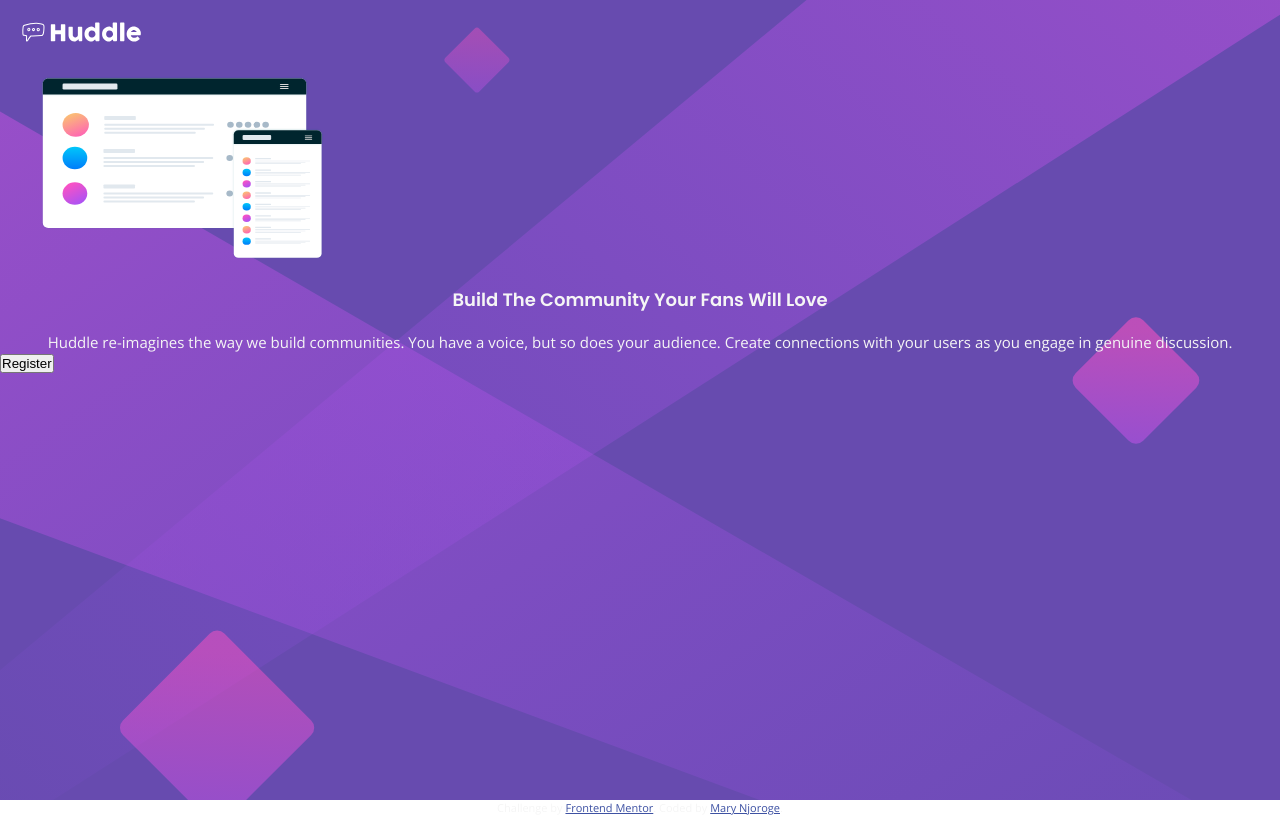
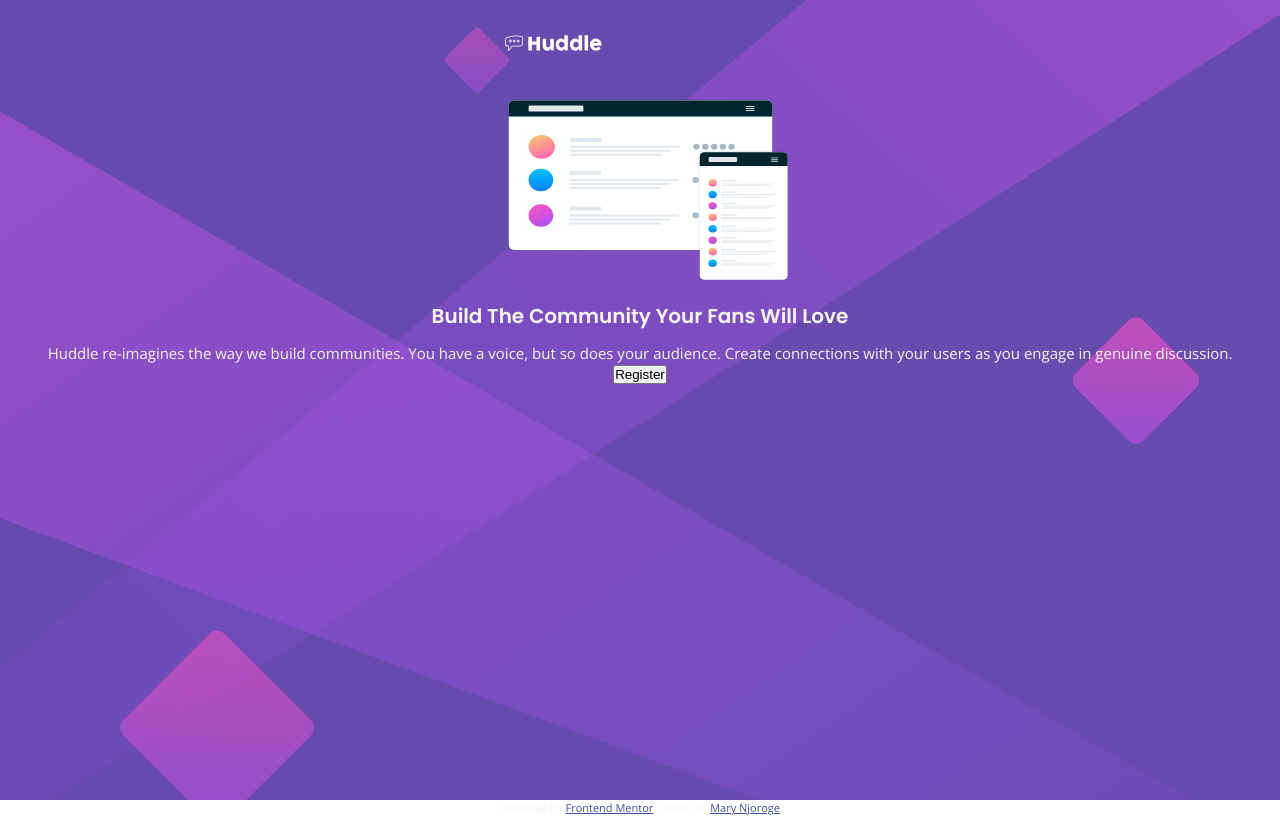
Before and after one commit to Maryahcee/huddle-landing-page, a plain HTML site: page index.html in a window 1280 px wide. Drawn offline with nearby package versions, Linux system fonts and the light colour scheme.

Commit message:
Update styles.css
update .logo, .mockup, h2, margin and font

```diff
--- a/styles.css
+++ b/styles.css
@@ -16,6 +16,7 @@
   height: 100vh;
   display: flex;
   flex-direction: column;
+  align-items: center;
   background: url(./images/bg-mobile.svg) no-repeat center/cover;
   background-color: var(--Violet-primary);
 }
@@ -23,33 +24,35 @@
 .logo img {
   margin-right: 12rem;
   height: 2rem;
-  width: 8rem;
-  margin: 1rem;
+  width: 6.5rem;
+  margin: 1.7rem 0;
+  margin-right: 11rem;
+  color: whitesmoke;
 }
 
 .mockup img {
   display: flex;
-  justify-content: center;
   height: 200px;
   width: 300px;
   padding: 0.5rem;
-  margin-left: 2rem;
+  margin-left: 1rem;
 }
 
 h2 {
   color: whitesmoke;
   text-align: center;
-  margin: 1em;
+  margin: 0.5em 2em;
   font-family: "Poppins", sans-serif;
-  font-size: 18px;
+  font-size: 20px;
   font-weight: 600;
+  line-height: 1.6;
 }
 
 p {
   color: whitesmoke;
   font-family: "Open Sans", sans-serif;
   font-size: 15px;
-  margin: 0 1em;
+  margin: 0 2em;
   line-height: 1.5;
   text-align: center;
 }
```
